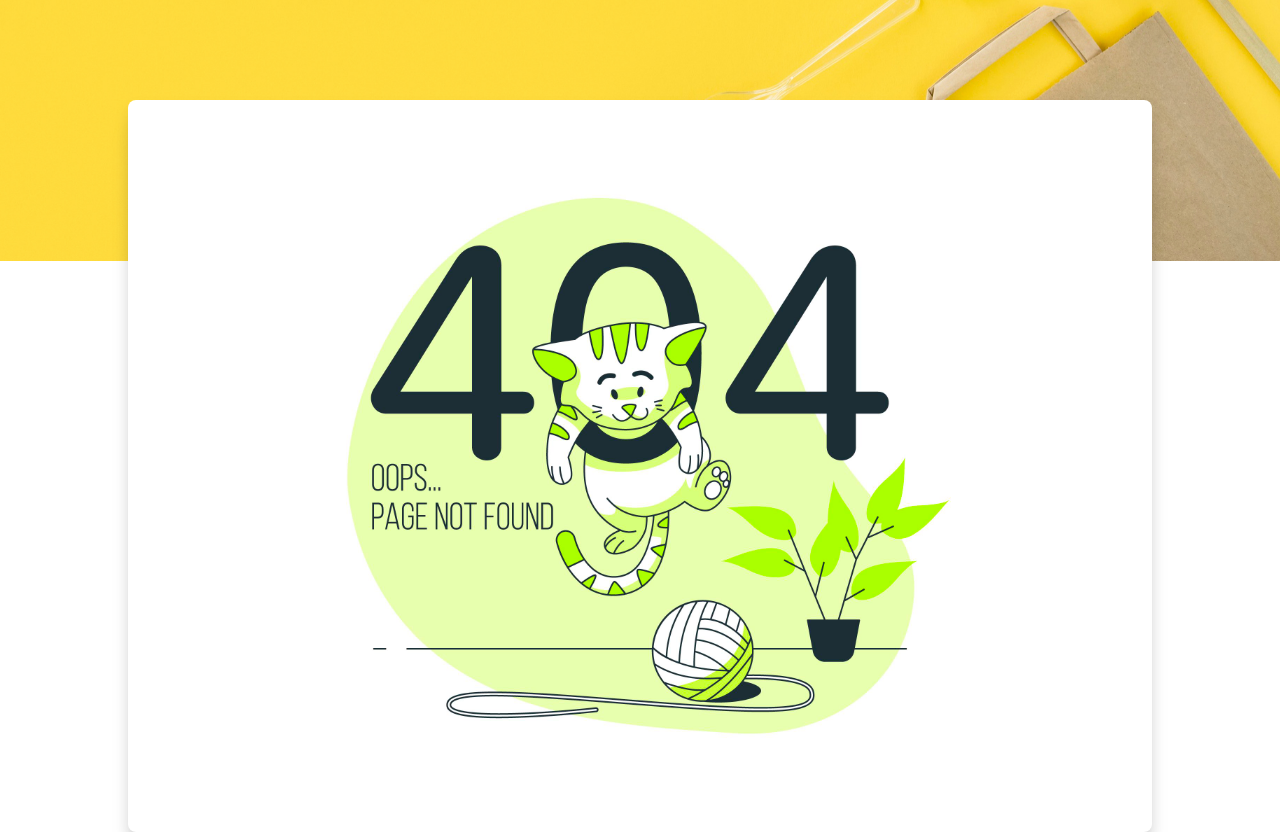
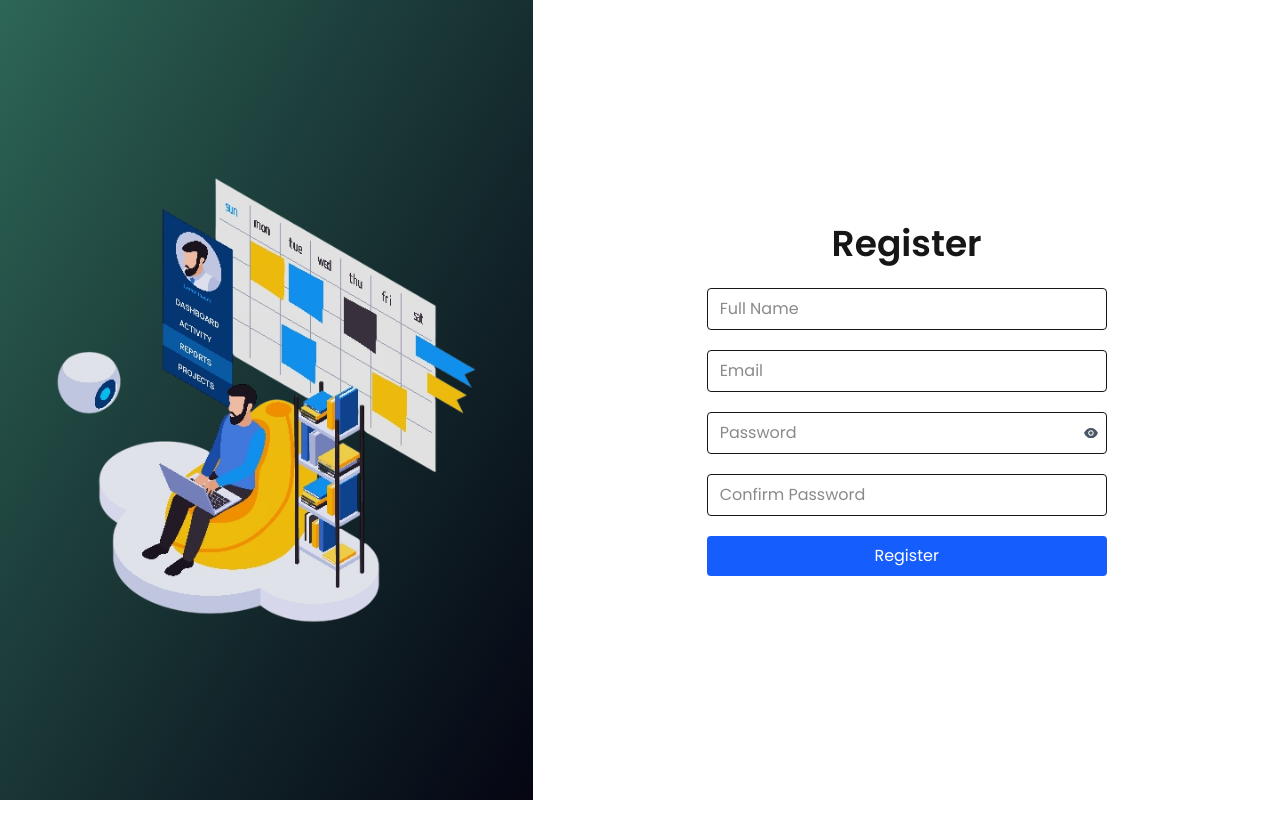
Before and after one commit to engrsakib/TaskMate-engrsakib-app, a Next.js app in the folder task-management/: page /auth/registration in a window 1280 px wide. Before the commit this address had no page. After the commit the page ends 800 px from the top, so only its background shows below. Built offline with nearby package versions, Linux system fonts and the light colour scheme.

Commit message:
register page deifine and password strength system was define

```diff
--- /dev/null
+++ b/task-management/src/app/auth/registration/page.jsx
@@ -0,0 +1,32 @@
+import React from "react";
+import task from "@/assets/images/task.png";
+import Image from "next/image";
+import LogInFrom from "@/component/auth/LogInFrom";
+import Head from "next/head";
+import RegistrationForm from './../../../component/auth/RegistrationFrom';
+
+const Login = () => {
+  return (
+   <>
+    <Head>
+        <title>LogIn | MyApp</title>
+        <meta name="description" content="Learn more about our company." />
+      </Head>
+
+     <div className="grid grid-cols-12">
+      {/* left side */}
+      <div className="w-full lg:h-screen lg:col-span-5 col-span-12 flex justify-center items-center bg-linear-120 from-[rgb(45,102,86)] to-[rgb(5,6,18)]">
+        <Image src={task} alt="task" className="object-cover mx-auto"/>
+      </div>
+      {/* right side */}
+      <div className="lg:col-span-7 w-10/12 mx-auto col-span-12 flex justify-center items-center bg-white">
+        <RegistrationForm/>
+      </div>
+    </div>
+
+
+   </>
+  );
+};
+
+export default Login;
--- a/task-management/src/component/auth/LogInFrom.tsx
+++ b/task-management/src/component/auth/LogInFrom.tsx
@@ -2,6 +2,7 @@
 import React, { useState } from 'react';
 import Swal from 'sweetalert2';
 import { AiFillEye, AiFillEyeInvisible } from 'react-icons/ai';
+import Link from 'next/link';
 
 export default function LogInForm() {
   const [email, setEmail] = useState('');
@@ -96,6 +97,12 @@ export default function LogInForm() {
         >
           {loading ? 'Signing in…' : 'Log In'}
         </button>
+        <div className="text-center text-sm text-gray-600">
+          Don't have an account?{' '}
+          <Link href="/auth/registration" className="text-blue-500 hover:underline">
+            Sign Up
+          </Link>
+        </div>
       </form>
     </div>
   );
--- /dev/null
+++ b/task-management/src/component/auth/RegistrationFrom.tsx
@@ -0,0 +1,120 @@
+'use client';
+import React, { useState, useMemo } from 'react';
+import Swal from 'sweetalert2';
+import { AiFillEye, AiFillEyeInvisible } from 'react-icons/ai';
+
+export default function RegistrationForm() {
+  const [fullName, setFullName] = useState('');
+  const [email,    setEmail   ] = useState('');
+  const [password, setPassword] = useState('');
+  const [confirm,  setConfirm ] = useState('');
+  const [showPwd,  setShowPwd ] = useState(false);
+  const [loading, setLoading ] = useState(false);
+
+  // Password strength scoring
+  const strength = useMemo(() => {
+    let score = 0;
+    if (password.length >= 8) score++;
+    if (/[A-Z]/.test(password)) score++;
+    if (/[a-z]/.test(password)) score++;
+    if (/\d/.test(password))    score++;
+    if (/[^A-Za-z0-9]/.test(password)) score++;
+    switch (score) {
+      case 5: return 'Too Strong';
+      case 4: return 'Strong';
+      case 3: return 'Medium';
+      case 2: return 'Weak';
+      default: return 'Too Weak';
+    }
+  }, [password]);
+
+  const handleSubmit = async (e: React.FormEvent) => {
+    e.preventDefault();
+    if (password !== confirm) {
+      return Swal.fire({ icon:'error', title:'Error', text:'Passwords do not match.' });
+    }
+    if (strength === 'Too Weak' || strength === 'Weak') {
+      return Swal.fire({ icon:'warning', title:'Weak Password', text:'Choose a stronger password.' });
+    }
+
+    setLoading(true);
+    try {
+      const res = await fetch('/api/auth/signup', {
+        method: 'POST',
+        headers: { 'Content-Type':'application/json' },
+        body: JSON.stringify({ fullName, email, password }),
+      });
+      if (!res.ok) throw new Error((await res.json()).message || 'Signup failed');
+      await res.json();
+      Swal.fire({ icon:'success', title:'Registered!', text:'Your account has been created.' });
+      // Optionally redirect or clear form...
+    } catch (err: any) {
+      Swal.fire({ icon:'error', title:'Signup Failed', text: err.message });
+    } finally {
+      setLoading(false);
+    }
+  };
+
+  return (
+    <div className="max-w-md mx-auto p-6">
+      <h1 className="text-4xl font-semibold text-center">Register</h1>
+      <form onSubmit={handleSubmit} className="mt-6 space-y-5">
+        <input
+          type="text" required
+          value={fullName} onChange={e=>setFullName(e.target.value)}
+          placeholder="Full Name"
+          className="w-full border px-3 py-2 rounded focus:outline-none focus:border-blue-500"
+        />
+
+        <input
+          type="email" required
+          value={email} onChange={e=>setEmail(e.target.value)}
+          placeholder="Email"
+          className="w-full border px-3 py-2 rounded focus:outline-none focus:border-blue-500"
+        />
+
+        <div className="relative">
+          <input
+            type={showPwd ? 'text' : 'password'} required
+            value={password} onChange={e=>setPassword(e.target.value)}
+            placeholder="Password"
+            className="w-full border px-3 py-2 rounded pr-10 focus:outline-none focus:border-blue-500"
+          />
+          <button
+            type="button"
+            onClick={()=>setShowPwd(v=>!v)}
+            className="absolute inset-y-0 right-2 flex items-center text-gray-600"
+          >
+            {showPwd ? <AiFillEyeInvisible /> : <AiFillEye />}
+          </button>
+        </div>
+
+        {password && (
+          <div className="text-sm">
+            Strength: <span className={
+              strength==='Too Strong'? 'text-green-700' :
+              strength==='Strong'?    'text-green-500' :
+              strength==='Medium'?    'text-yellow-500' :
+              strength==='Weak'?      'text-orange-500' : 'text-red-500'
+            }>{strength}</span>
+          </div>
+        )}
+
+        <input
+          type="password" required
+          value={confirm} onChange={e=>setConfirm(e.target.value)}
+          placeholder="Confirm Password"
+          className="w-full border px-3 py-2 rounded focus:outline-none focus:border-blue-500"
+        />
+
+        <button
+          type="submit"
+          disabled={loading}
+          className="w-full bg-blue-600 text-white py-2 rounded hover:bg-blue-700 disabled:opacity-50 transition"
+        >
+          {loading ? 'Registering…' : 'Register'}
+        </button>
+      </form>
+    </div>
+  );
+}
```
